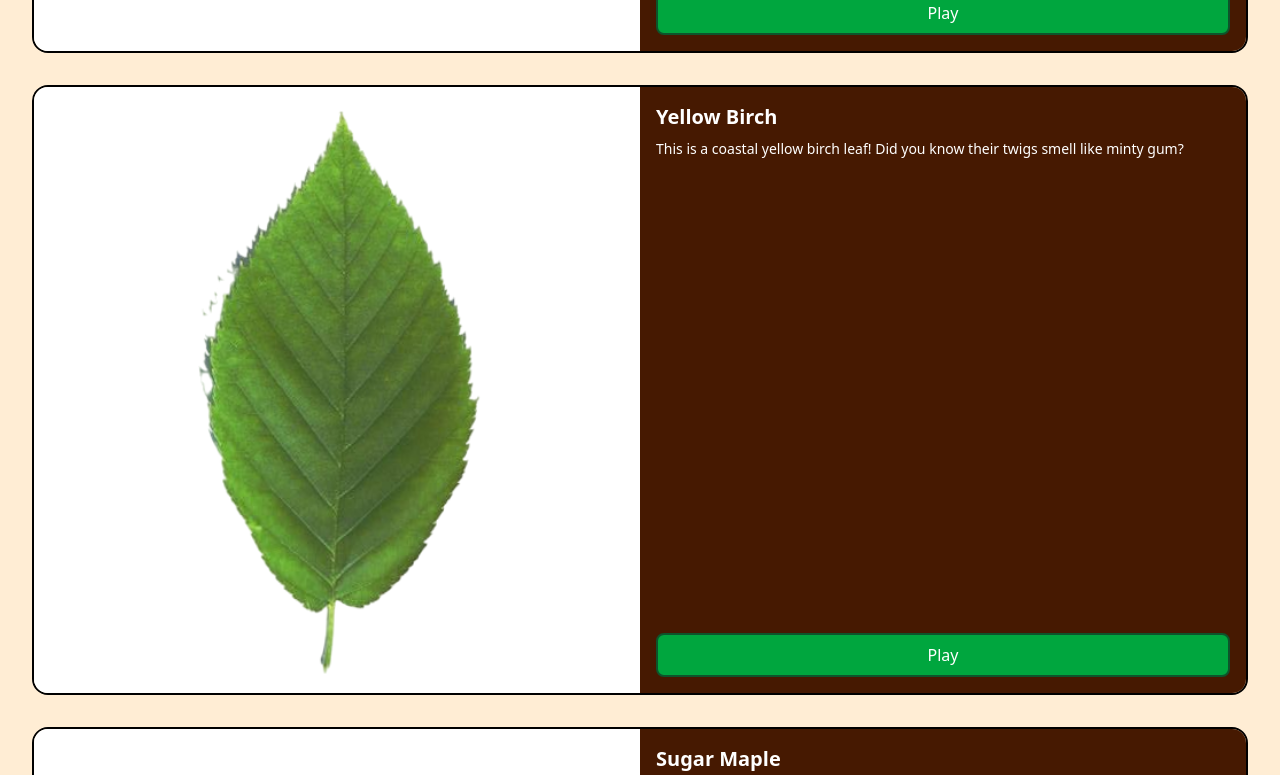
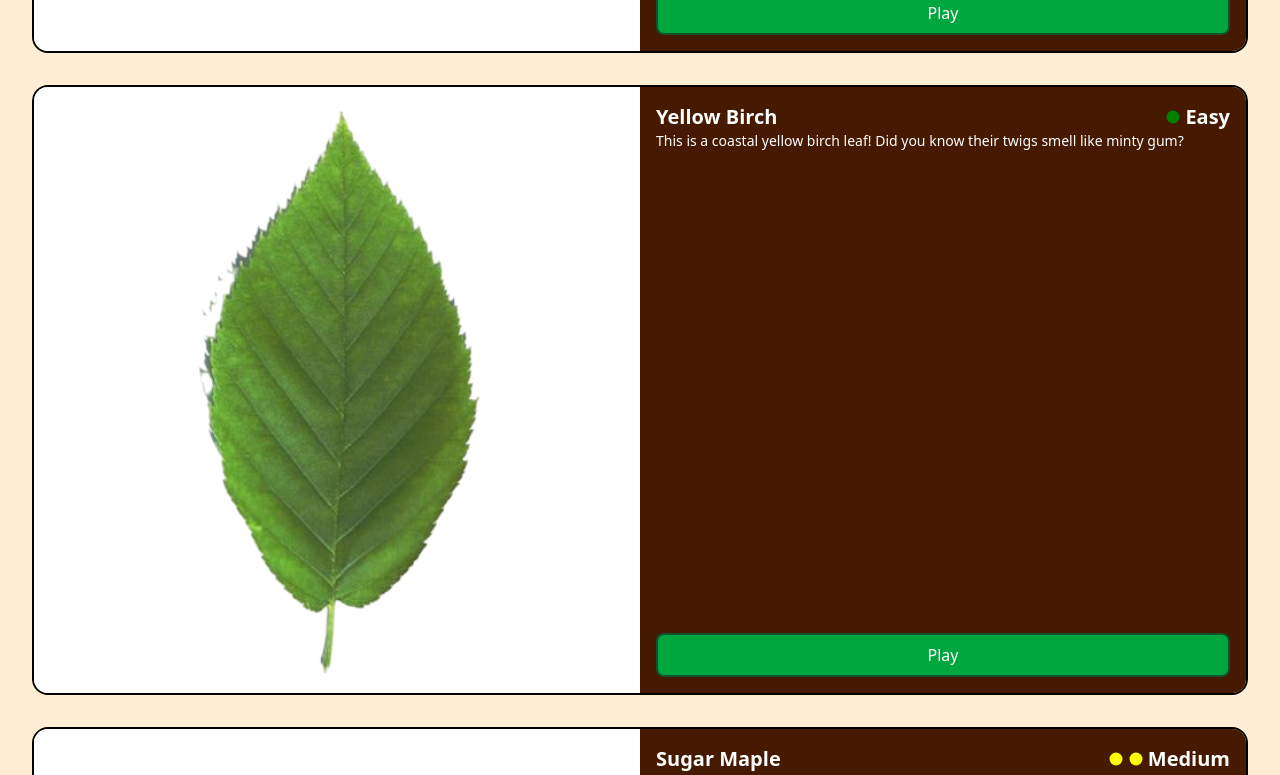
Before and after one commit to seanmacd/csci-2356-project, a React (Vite) app in the folder ui/: page / in a window 1280 px wide. Shown: the part 1178-1953 px from the top of the page. Built offline with nearby package versions, Linux system fonts and the light colour scheme.

Commit message:
Added difficulty to leaf cards, added complete and failed audio, failed audio is bugged

```diff
--- /dev/null
+++ b/ui/src/components/Difficulty.tsx
@@ -0,0 +1,33 @@
+import {Circle} from '@phosphor-icons/react'
+
+type DifficultyProps = {
+  difficulty : number
+}
+
+export function Difficulty({difficulty} : DifficultyProps){
+  if (difficulty === 1){
+    return (
+      <div style={{ display: 'flex', alignItems: 'center', gap: '4px' }}>
+        <Circle size={16} weight='fill' color='green'/>
+        <span>Easy</span>
+      </div>
+    )
+  } else if (difficulty === 2){
+    return (
+      <div style={{ display: 'flex', alignItems: 'center', gap: '4px' }}>
+        <Circle size={16} weight='fill' color='yellow'/>
+        <Circle size={16} weight='fill' color='yellow'/>
+        <span>Medium</span>
+      </div>
+    )
+  } else if (difficulty === 3){
+    return (
+      <div style={{ display: 'flex', alignItems: 'center', gap: '4px' }}>
+        <Circle size={16} weight='fill' color='red'/>
+        <Circle size={16} weight='fill' color='red'/>
+        <Circle size={16} weight='fill' color='red'/>
+        <span>Hard</span>
+      </div>
+    )
+  }
+}
--- a/ui/src/components/DrawBugs.tsx
+++ b/ui/src/components/DrawBugs.tsx
@@ -15,6 +15,8 @@ import Squash1 from '@/assets/audio/Bug-Hit-001.mp3';
 import Squash2 from '@/assets/audio/Bug-Hit-002.mp3';
 import Squash3 from '@/assets/audio/Bug-Hit-003.mp3';
 import Squash4 from '@/assets/audio/Bug-Hit-004.mp3';
+import Complete from '@/assets/audio/Complete.mp3';
+import Failed from '@/assets/audio/Failed.mp3';
 import { Timer } from './Timer';
 import { GameModal } from './GameModal';
 
@@ -156,6 +158,11 @@ export default function BugCanvas({ canvasId, leafImageSrc, bugPositions }: Prop
     if (bugsRemaining == 0) {
       setIsTimerActive(false)
       setIsModalOpen(true)
+      if (score === 0) {
+        new Audio(Failed).play();
+      } else {
+        new Audio(Complete).play();
+      }
     }
 
     const newSaturation = 1 - bugsRemaining / bugs.length
--- a/ui/src/components/LeafCard.tsx
+++ b/ui/src/components/LeafCard.tsx
@@ -5,6 +5,8 @@ import RedOak from '@/assets/leafPhotos/RedOak_Real.png'
 import SugarMaple from '@/assets/leafPhotos/SugarMaple_Real.png'
 import YellowBirch from '@/assets/leafPhotos/YellowBirch_Real.png'
 import {Button} from '@/components/Button'
+import {Difficulty} from '@/components/Difficulty'
+
 
 /**
  * LeadCard:
@@ -20,9 +22,10 @@ export type LeafCardProps = {
   description: string
   image: LeafCardImage
   href: string
+  difficulty: number
 }
 
-export function LeafCard({name, description, image, href}: LeafCardProps) {
+export function LeafCard({name, description, image, href, difficulty}: LeafCardProps) {
   const navigate = useNavigate()
 
   return (
@@ -32,7 +35,14 @@ export function LeafCard({name, description, image, href}: LeafCardProps) {
       </div>
       <div className="flex flex-col gap-4 justify-between bg-amber-950 text-white p-4 flex-1">
         <div>
-          <h2 className="text-xl font-bold mb-2">{name}</h2>
+          <h2 className="text-xl font-bold">
+            <div className="flex justify-between">
+              <div className="text-left">{name}</div>
+              <div className="text-right">
+                <Difficulty difficulty={difficulty}></Difficulty>
+              </div>
+            </div>
+          </h2>
           <p className="text-sm ">{description}</p>
         </div>
         <Button onClick={() => navigate(href)}>Play</Button>
--- a/ui/src/components/index.ts
+++ b/ui/src/components/index.ts
@@ -8,3 +8,4 @@ export * from './TangoText'
 export * from './WelcomeSection'
 export * from './DrawBugs'
 export * from './GameModal'
+export * from './Difficulty'
--- a/ui/src/pages/HomePage.tsx
+++ b/ui/src/pages/HomePage.tsx
@@ -14,36 +14,41 @@ export function HomePage() {
       name: 'Red Maple',
       description: 'This is a Red Maple Leaf! Their leaves can turn bright red, yellow, or even orange!',
       image: 'RedMapleLeaf',
-      href: '/leaf/red-maple'
+      href: '/leaf/red-maple',
+      difficulty: 1
     },
     {
       name: 'Yellow Birch',
       description: 'This is a coastal yellow birch leaf! Did you know their twigs smell like minty gum?',
       image: 'YellowBirch',
-      href: '/leaf/yellow-birch'
+      href: '/leaf/yellow-birch',
+      difficulty: 1
     },
     {
       name: 'Sugar Maple',
       description: 'This is a sugar maple leaf! Did you know this tree is where maple syrup comes from?',
       image: 'SugarMaple',
-      href: '/leaf/sugar-maple'
+      href: '/leaf/sugar-maple',
+      difficulty: 2
     },
     {
       name: 'Red Oak',
       description: 'This is a red oak leaf! Did you know they can live for 500 years?',
       image: 'RedOak',
-      href: '/leaf/red-oak'
+      href: '/leaf/red-oak',
+      difficulty: 2
     },
     {
       name: 'Larch',
       description: 'This is a larch leaf! Unlike pine trees, larch trees lose their needles in the fall!',
       image: 'Larch',
-      href: '/leaf/larch'
+      href: '/leaf/larch',
+      difficulty: 3
     }
   ]
 
-  const leafCards = leafCardData.map(({name, description, image, href}) => (
-    <LeafCard key={name} name={name} description={description} image={image} href={href} />
+  const leafCards = leafCardData.map(({name, description, image, href, difficulty}) => (
+    <LeafCard key={name} name={name} description={description} image={image} href={href} difficulty={difficulty}/>
   ))
 
   return (
```
Also changed, not shown: 2 other files (tests, documents, lock files or other folders).
